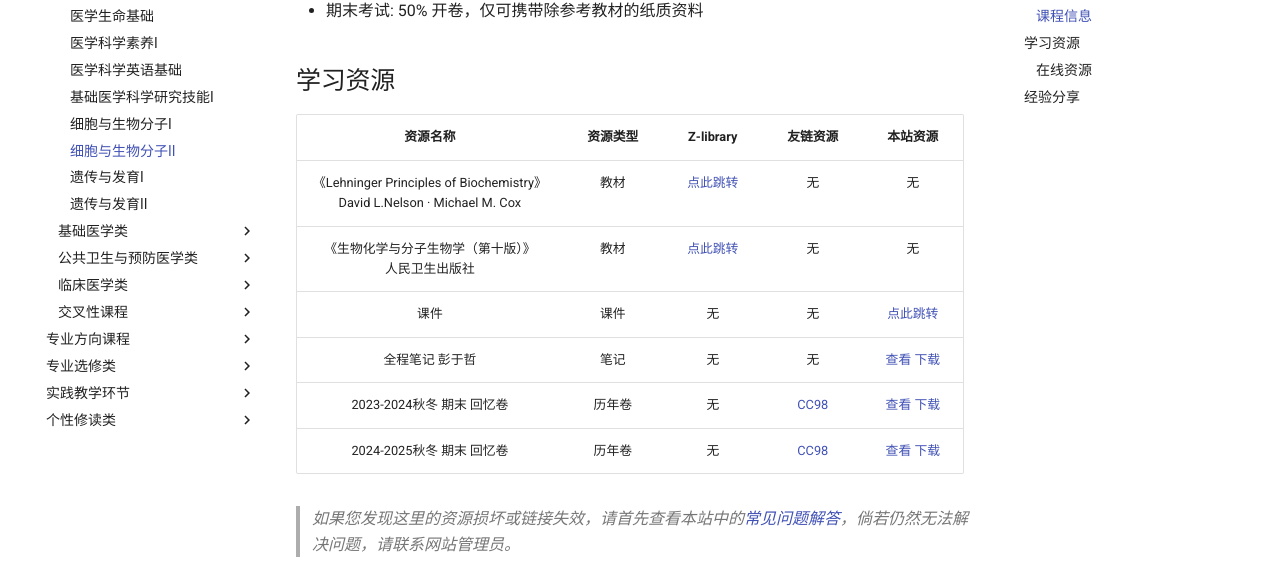
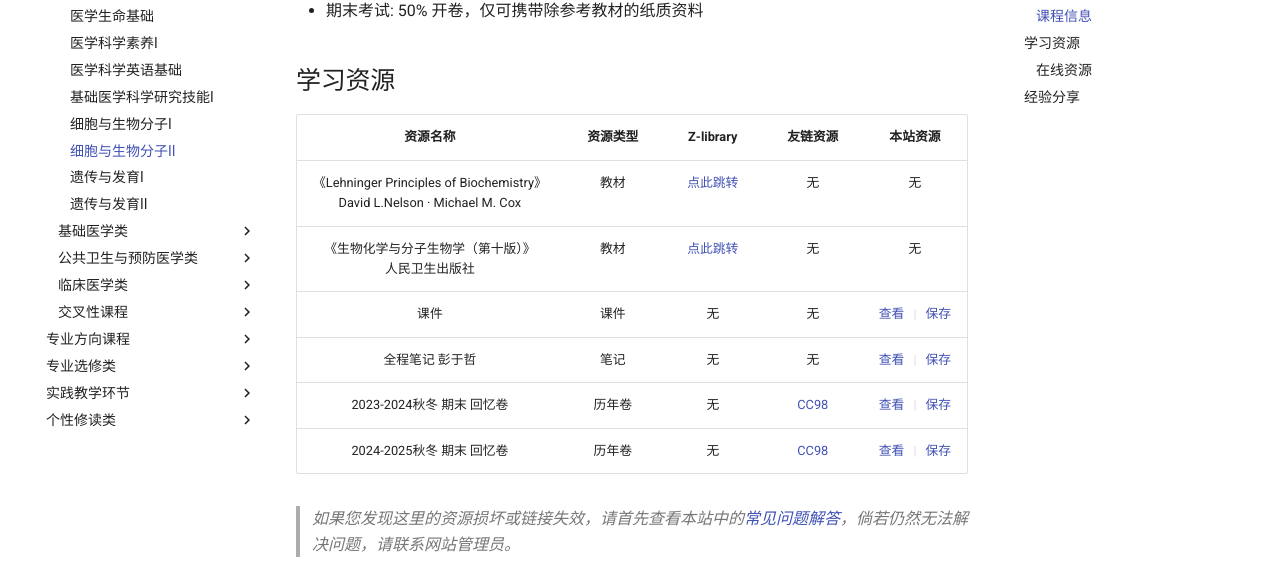
Before and after one commit to GuChL9/site-test, an MkDocs documentation site: the page built from docs/zhuanye/zymk/swl/xbyswfz2/xbyswfz2.md, in a window 1280 px wide and 1400 px high, scrolled down 903 px. Shown: the part 146-709 px from the top of the window. Built offline with MkDocs 1.6.1 and Material for MkDocs 9.7.7, drawn with Linux system fonts in a browser that asks for light colours; comment, search, counter and statistics services are not loaded.

Commit message:
Add files via upload

```diff
--- a/docs/zhuanye/zymk/swl/xbyswfz2/xbyswfz2.md
+++ b/docs/zhuanye/zymk/swl/xbyswfz2/xbyswfz2.md
@@ -38,14 +38,32 @@ comments: true
 
 ## 学习资源
 
+<style>
+.link-divider {
+  display: inline-flex;
+  align-itenms: center;
+}
+
+.divider {
+  color: #ddd;
+  margin: 0 9px;
+  transition: all 0.3s;
+}
+
+.link-divider:hover .divider {
+  color: #666;
+  transform: rotate(90deg);
+}
+</style>
+
 | 资源名称 | 资源类型 | Z-library | 友链资源 | 本站资源 |
 |:---:|:---:|:---:|:---:|:---:|
 | 《Lehninger Principles of Biochemistry》 <br> David L.Nelson · Michael M. Cox | 教材 | [点此跳转](https://zh.101ml.store/dl/37457280/fbfbf1) | 无 | 无 |
 | 《生物化学与分子生物学（第十版）》 <br> 人民卫生出版社 | 教材 | [点此跳转](https://zh.101ml.store/dl/28422245/0ac8bc) | 无 | 无 |
-| 课件 | 课件 | 无 | 无 | [点此跳转](https://zjuers.com/) |
-| 全程笔记 彭于哲 | 笔记 | 无 | 无 | [查看](https://zjuers.com/) [下载](https://跳转到哪里呢.com) |
-| 2023-2024秋冬 期末 回忆卷 | 历年卷 | 无 | [CC98](https://www.cc98.org/topic/6087340) | [查看](细胞与生物分子II 2024-2025秋冬 期末考试.pdf) [下载](https://跳转到哪里呢.com) |
-| 2024-2025秋冬 期末 回忆卷 | 历年卷 | 无 | [CC98](https://www.cc98.org/topic/6087340) | [查看](细胞与生物分子II 2024-2025秋冬 期末考试.pdf) [下载](https://跳转到哪里呢.com) |
+| 课件 | 课件 | 无 | 无 | <span class="link-divider">[查看](https://zjuers.com/)<span class="divider">\|</span>[保存](https://114514.com)</span> |
+| 全程笔记 彭于哲 | 笔记 | 无 | 无 | <span class="link-divider">[查看](https://zjuers.com/)<span class="divider">\|</span>[保存](https://跳转到哪里呢.com)</span> |
+| 2023-2024秋冬 期末 回忆卷 | 历年卷 | 无 | [CC98](https://www.cc98.org/topic/6087340) | <span class="link-divider">[查看](细胞与生物分子II 2024-2025秋冬 期末考试.pdf)<span class="divider">\|</span>[保存](https://跳转到哪里呢.com)</span> |
+| 2024-2025秋冬 期末 回忆卷 | 历年卷 | 无 | [CC98](https://www.cc98.org/topic/6087340) | <span class="link-divider">[查看](细胞与生物分子II 2024-2025秋冬 期末考试.pdf)<span class="divider">\|</span>[保存](https://跳转到哪里呢.com)</span> |
 
 >*如果您发现这里的资源损坏或链接失效，请首先查看本站中的<a href="我也不知道指向哪里">常见问题解答</a>，倘若仍然无法解决问题，请联系网站管理员。*
 
```
